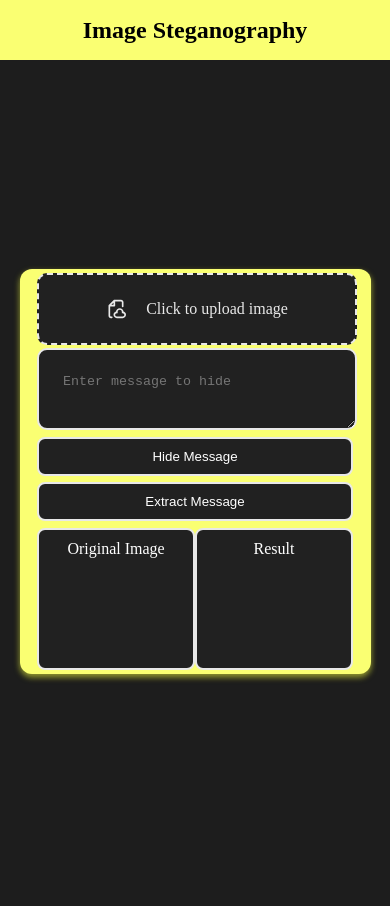
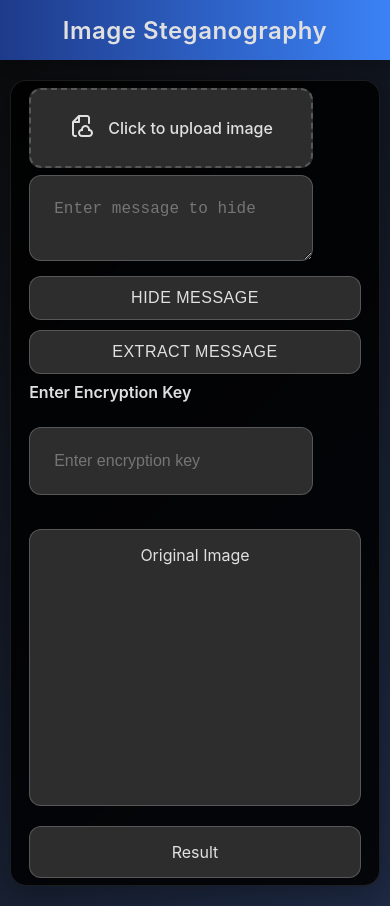
Before and after one commit to Chirag-Suvarna95/ImageSteganography, a plain HTML site: page index.html in a window 390 px wide. Before the commit the page ends 883 px from the top, so only its background shows below. Drawn offline with nearby package versions, Linux system fonts and the light colour scheme.

Commit message:
Added AES and CSS Changes

```diff
--- a/index.html
+++ b/index.html
@@ -7,7 +7,6 @@
     <link rel="stylesheet" href="style.css">
 </head>
 <body>
-
     <nav>
         Image Steganography
     </nav>
@@ -15,34 +14,33 @@
     <div class="container">
         <div class="box">
             <div class="firstrow">
-
                 <label for="imageInput" class="custum-file-upload">
                     <div class="icon">
-                    <svg viewBox="0 0 24 24" fill="" xmlns="http://www.w3.org/2000/svg"><g id="SVGRepo_bgCarrier" stroke-width="0"></g><g id="SVGRepo_tracerCarrier" stroke-linecap="round" stroke-linejoin="round"></g><g id="SVGRepo_iconCarrier"> <path fill-rule="evenodd" clip-rule="evenodd" d="M10 1C9.73478 1 9.48043 1.10536 9.29289 1.29289L3.29289 7.29289C3.10536 7.48043 3 7.73478 3 8V20C3 21.6569 4.34315 23 6 23H7C7.55228 23 8 22.5523 8 22C8 21.4477 7.55228 21 7 21H6C5.44772 21 5 20.5523 5 20V9H10C10.5523 9 11 8.55228 11 8V3H18C18.5523 3 19 3.44772 19 4V9C19 9.55228 19.4477 10 20 10C20.5523 10 21 9.55228 21 9V4C21 2.34315 19.6569 1 18 1H10ZM9 7H6.41421L9 4.41421V7ZM14 15.5C14 14.1193 15.1193 13 16.5 13C17.8807 13 19 14.1193 19 15.5V16V17H20C21.1046 17 22 17.8954 22 19C22 20.1046 21.1046 21 20 21H13C11.8954 21 11 20.1046 11 19C11 17.8954 11.8954 17 13 17H14V16V15.5ZM16.5 11C14.142 11 12.2076 12.8136 12.0156 15.122C10.2825 15.5606 9 17.1305 9 19C9 21.2091 10.7909 23 13 23H20C22.2091 23 24 21.2091 24 19C24 17.1305 22.7175 15.5606 20.9844 15.122C20.7924 12.8136 18.858 11 16.5 11Z" fill=""></path> </g></svg>
+                        <svg viewBox="0 0 24 24" fill="" xmlns="http://www.w3.org/2000/svg"><g id="SVGRepo_bgCarrier" stroke-width="0"></g><g id="SVGRepo_tracerCarrier" stroke-linecap="round" stroke-linejoin="round"></g><g id="SVGRepo_iconCarrier"> <path fill-rule="evenodd" clip-rule="evenodd" d="M10 1C9.73478 1 9.48043 1.10536 9.29289 1.29289L3.29289 7.29289C3.10536 7.48043 3 7.73478 3 8V20C3 21.6569 4.34315 23 6 23H7C7.55228 23 8 22.5523 8 22C8 21.4477 7.55228 21 7 21H6C5.44772 21 5 20.5523 5 20V9H10C10.5523 9 11 8.55228 11 8V3H18C18.5523 3 19 3.44772 19 4V9C19 9.55228 19.4477 10 20 10C20.5523 10 21 9.55228 21 9V4C21 2.34315 19.6569 1 18 1H10ZM9 7H6.41421L9 4.41421V7ZM14 15.5C14 14.1193 15.1193 13 16.5 13C17.8807 13 19 14.1193 19 15.5V16V17H20C21.1046 17 22 17.8954 22 19C22 20.1046 21.1046 21 20 21H13C11.8954 21 11 20.1046 11 19C11 17.8954 11.8954 17 13 17H14V16V15.5ZM16.5 11C14.142 11 12.2076 12.8136 12.0156 15.122C10.2825 15.5606 9 17.1305 9 19C9 21.2091 10.7909 23 13 23H20C22.2091 23 24 21.2091 24 19C24 17.1305 22.7175 15.5606 20.9844 15.122C20.7924 12.8136 18.858 11 16.5 11Z" fill=""></path> </g></svg>
                     </div>
                     <div class="text">
-                       <span>Click to upload image</span>
-                       </div>
-                       <input id="imageInput" type="file">
+                        <span>Click to upload image</span>
+                    </div>
+                    <input id="imageInput" type="file">
                 </label>
-
-
             </div>
 
             <div class="secoundrow">
-
                 <textarea id="messageInput" placeholder="Enter message to hide"></textarea>
-
                 <div class="buttonsdiv">
                     <button onclick="hideMessage()">Hide Message</button>
                     <button onclick="extractMessage()">Extract Message</button>
                 </div>
+            </div>
 
-
+            <div class="keyrow">
+                <h3>Enter Encryption Key</h3>
+                <input type="password" id="keyInput" placeholder="Enter encryption key">
             </div>
 
             <div class="thirdrow">
                 <div id="extractedMessage"></div>
+                <div id="errorMessage"></div>
             </div>
 
             <div class="imagerow">
@@ -51,14 +49,13 @@
                     <canvas id="myCanvas" width="400" height="300" willReadFrequently></canvas>
                 </div>
                 <div class="outputdiv">
-                    <label for="myCanvas">Result</label>
+                    <label for="myCanvas1">Result</label>
                     <canvas id="myCanvas1" width="400" height="300" willReadFrequently></canvas>
                 </div>
             </div>
-
-
         </div>
     </div>
+    <script src="https://cdnjs.cloudflare.com/ajax/libs/crypto-js/4.1.1/crypto-js.min.js"></script>
     <script src="script.js"></script>
 </body>
 </html>
--- a/style.css
+++ b/style.css
@@ -1,171 +1,305 @@
-*{
+* {
     padding: 0;
     margin: 0;
+    box-sizing: border-box;
 }
 
-body{
-    background: #1d1d1d;
+body {
+    background: linear-gradient(135deg, #0a0a0a 0%, #1e2a44 100%);
+    font-family: 'Inter', sans-serif;
+    color: #e0e0e0;
 }
 
 #canvas {
-    border: 1px solid black;
+    border: 1px solid #444;
 }
 
-#myCanvas1{
+#myCanvas1 {
     display: none;
 }
 
-.outputdiv{
+.outputdiv {
     height: auto !important;
 }
 
-nav{
-    height: 60px;
-    background: rgb(250 255 114);
+nav {
+    height: 70px;
+    background: linear-gradient(90deg, #1e3a8a 0%, #3b82f6 100%);
     display: flex;
     align-items: center;
     justify-content: center;
-    font-weight: bold;
-    font-size: 1.5rem;
+    font-weight: 600;
+    font-size: 1.8rem;
+    letter-spacing: 0.5px;
+    box-shadow: 0 4px 15px rgba(0, 0, 0, 0.2);
+    position: sticky;
+    top: 0;
+    z-index: 10;
 }
 
-.container{
+.container {
     display: flex;
     align-items: center;
     justify-content: center;
-    /* width: 100vw; */
-    min-height: calc(100vh - 60px);
-    margin: 5% 0;
+    min-height: calc(100vh - 70px);
+    padding: 5% 0;
 }
 
-.box{
-    background: rgb(250 255 114);
-    width: 70%;
-    height: 70%;
-    border-radius: 12px;
-    box-shadow: rgb(236 210 60 / 16%) 0px 3px 6px, rgb(226 246 60 / 54%) 0px 3px 6px;
+.box {
+    background: rgba(0, 0, 0, 0.85);
+    backdrop-filter: blur(10px);
+    width: 75%;
+    max-width: 1200px;
+    min-height: 70vh;
+    border-radius: 20px;
+    box-shadow: 0 8px 32px rgba(0, 0, 0, 0.3);
+    border: 1px solid rgba(255, 255, 255, 0.1);
+    transition: transform 0.3s ease, box-shadow 0.3s ease;
 }
 
-.firstrow{
-    margin: 1% 5%;
+.box:hover {
+    transform: translateY(-5px);
+    box-shadow: 0 12px 40px rgba(0, 0, 0, 0.4);
+}
+
+.firstrow {
+    margin: 2% 5%;
 }
 
 .secoundrow,
-.thirdrow{
+.thirdrow,
+.keyrow {
     display: flex;
-    margin: 1% 5%;
+    margin: 2% 5%;
     justify-content: space-between;
+    gap: 20px;
 }
 
-.imagerow{
-    display: flex;
-    margin: 1% 5%;
-    justify-content: space-between;
+.keyrow h3 {
+    font-size: 1.2rem;
+    font-weight: 600;
+    color: #e0e0e0;
+    margin-bottom: 10px;
 }
 
-.imagerow div{
+.imagerow {
+    display: flex;
+    margin: 2% 5%;
+    justify-content: space-between;
+    gap: 20px;
+}
+
+.imagerow div {
     display: flex;
     flex-direction: column;
     align-items: center;
-    border: 2px solid #e8e8e8;
-    background-color: #212121;
-    color: white;
-    padding: 10px 10px;
-    border-radius: 8px;
-    width: 45%;
+    border: 1px solid rgba(255, 255, 255, 0.2);
+    background: rgba(50, 50, 50, 0.9);
+    color: #e0e0e0;
+    padding: 15px;
+    border-radius: 12px;
+    width: 48%;
     height: fit-content;
+    transition: transform 0.3s ease;
 }
 
-.imagerow div canvas{
-    width: 100%;
+.imagerow div:hover {
+    transform: scale(1.02);
 }
 
-.buttonsdiv{
+.imagerow div canvas {
+    width: 100%;
+    border-radius: 8px;
+}
+
+.buttonsdiv {
     display: flex;
     flex-direction: column;
     justify-content: space-between;
-    width: 20%;
+    gap: 15px;
+    width: 25%;
 }
 
-.buttonsdiv button{
-    border: 2px solid #e8e8e8;
-    background-color: #212121;
-    color: white;
-    padding: 10px 10px;
-    border-radius: 8px;
-    box-shadow: 0px 48px 35px -48px #e8e8e8;
+.buttonsdiv button {
+    border: 1px solid rgba(255, 255, 255, 0.2);
+    background: rgba(50, 50, 50, 0.9);
+    backdrop-filter: blur(5px);
+    color: #e0e0e0;
+    padding: 12px;
+    border-radius: 12px;
+    font-size: 1rem;
+    font-weight: 500;
     cursor: pointer;
+    transition: all 0.3s ease;
+    text-transform: uppercase;
+    letter-spacing: 0.5px;
 }
 
-#messageInput{
-    border: 2px solid #e8e8e8;
-    background-color: #212121;
-    color: white;
+.buttonsdiv button:hover {
+    background: rgba(59, 130, 246, 0.2);
+    color: #3b82f6;
+    transform: translateY(-2px);
+}
+
+.buttonsdiv button:active {
+    transform: translateY(0);
+}
+
+#messageInput {
+    border: 1px solid rgba(255, 255, 255, 0.2);
+    background: rgba(50, 50, 50, 0.9);
+    backdrop-filter: blur(5px);
+    color: #e0e0e0;
     padding: 1.5rem;
-    border-radius: 10px;
-    box-shadow: 0px 48px 35px -48px #e8e8e8;
+    border-radius: 12px;
+    font-size: 1rem;
     width: 70%;
+    transition: all 0.3s ease;
+}
+
+#messageInput:focus {
+    outline: none;
+    border-color: #3b82f6;
+    box-shadow: 0 0 10px rgba(59, 130, 246, 0.3);
+}
+
+#keyInput {
+    border: 1px solid rgba(255, 255, 255, 0.2);
+    background: rgba(50, 50, 50, 0.9);
+    backdrop-filter: blur(5px);
+    color: #e0e0e0;
+    padding: 1.5rem;
+    border-radius: 12px;
+    font-size: 1rem;
+    width: 70%;
+    transition: all 0.3s ease;
+}
+
+#keyInput:focus {
+    outline: none;
+    border-color: #3b82f6;
+    box-shadow: 0 0 10px rgba(59, 130, 246, 0.3);
+}
+
+#extractedMessage {
+    font-size: 1rem;
+    color: #e0e0e0;
+    padding: 10px;
+}
+
+#errorMessage {
+    font-size: 1rem;
+    color: #ff5555;
+    background: rgba(255, 85, 85, 0.1);
+    padding: 10px;
+    border-radius: 8px;
+    margin-top: 10px;
+    display: none;
+}
+
+#errorMessage:not(:empty) {
+    display: block;
 }
 
 .custum-file-upload {
     width: calc(100% - 3rem);
     display: flex;
     flex-direction: row;
-    align-items: space-between;
-    gap: 20px;
-    cursor: pointer;
     align-items: center;
     justify-content: center;
-    border: 2px dashed #e8e8e8;
-    background-color: #212121;
+    gap: 15px;
+    cursor: pointer;
+    border: 2px dashed rgba(255, 255, 255, 0.2);
+    background: rgba(50, 50, 50, 0.9);
+    backdrop-filter: blur(5px);
     padding: 1.5rem;
-    border-radius: 10px;
-    box-shadow: 0px 48px 35px -48px #e8e8e8;
+    border-radius: 12px;
+    transition: all 0.3s ease;
 }
 
-  .custum-file-upload .icon {
-    display: flex;
-    align-items: center;
-    justify-content: center;
+.custum-file-upload:hover {
+    border-color: #3b82f6;
+    background: rgba(59, 130, 246, 0.1);
 }
 
 .custum-file-upload .icon svg {
-    height: 20px;
-    fill: #e8e8e8;
+    height: 24px;
+    fill: #e0e0e0;
+    transition: fill 0.3s ease;
 }
 
-  .custum-file-upload .text {
-    display: flex;
-    align-items: center;
-    justify-content: center;
+.custum-file-upload:hover .icon svg {
+    fill: #3b82f6;
 }
 
 .custum-file-upload .text span {
-    font-weight: 400;
-    color: #e8e8e8;
+    font-weight: 500;
+    color: #e0e0e0;
+    transition: color 0.3s ease;
+}
+
+.custum-file-upload:hover .text span {
+    color: #3b82f6;
 }
 
 .custum-file-upload input {
     display: none;
 }
 
-  @media screen and (max-width: 590px) {
-    .secoundrow{
+@media screen and (max-width: 768px) {
+    .box {
+        width: 90%;
+    }
+
+    .secoundrow,
+    .thirdrow,
+    .keyrow {
+        flex-direction: column;
+        gap: 15px;
+    }
+
+    #messageInput,
+    #keyInput {
+        width: calc(100% - 3rem);
+    }
+
+    .buttonsdiv {
+        width: 100%;
+        flex-direction: row;
+        flex-wrap: wrap;
+        gap: 10px;
+    }
+
+    .buttonsdiv button {
+        flex: 1 1 45%;
+        margin-top: 0;
+    }
+
+    .imagerow {
         flex-direction: column;
     }
 
-    #messageInput{
-        width: calc(100% - 3rem);
+    .imagerow div {
+        width: 100%;
+    }
 }
 
-    .buttonsdiv{
-        width: auto;
-    }
-    .buttonsdiv button{
-        margin-top: 2%;
+@media screen and (max-width: 480px) {
+    nav {
+        font-size: 1.5rem;
+        height: 60px;
     }
 
-    .box{
-        width: 90%;
+    .box {
+        width: 95%;
+        border-radius: 16px;
+    }
+
+    .buttonsdiv button {
+        flex: 1 1 100%;
+    }
+
+    .keyrow h3 {
+        font-size: 1rem;
     }
 }
```
Also changed, not shown: script.js (+63 -5 lines), 1 other file. Lines whose indentation alone changed are shown as unchanged.
